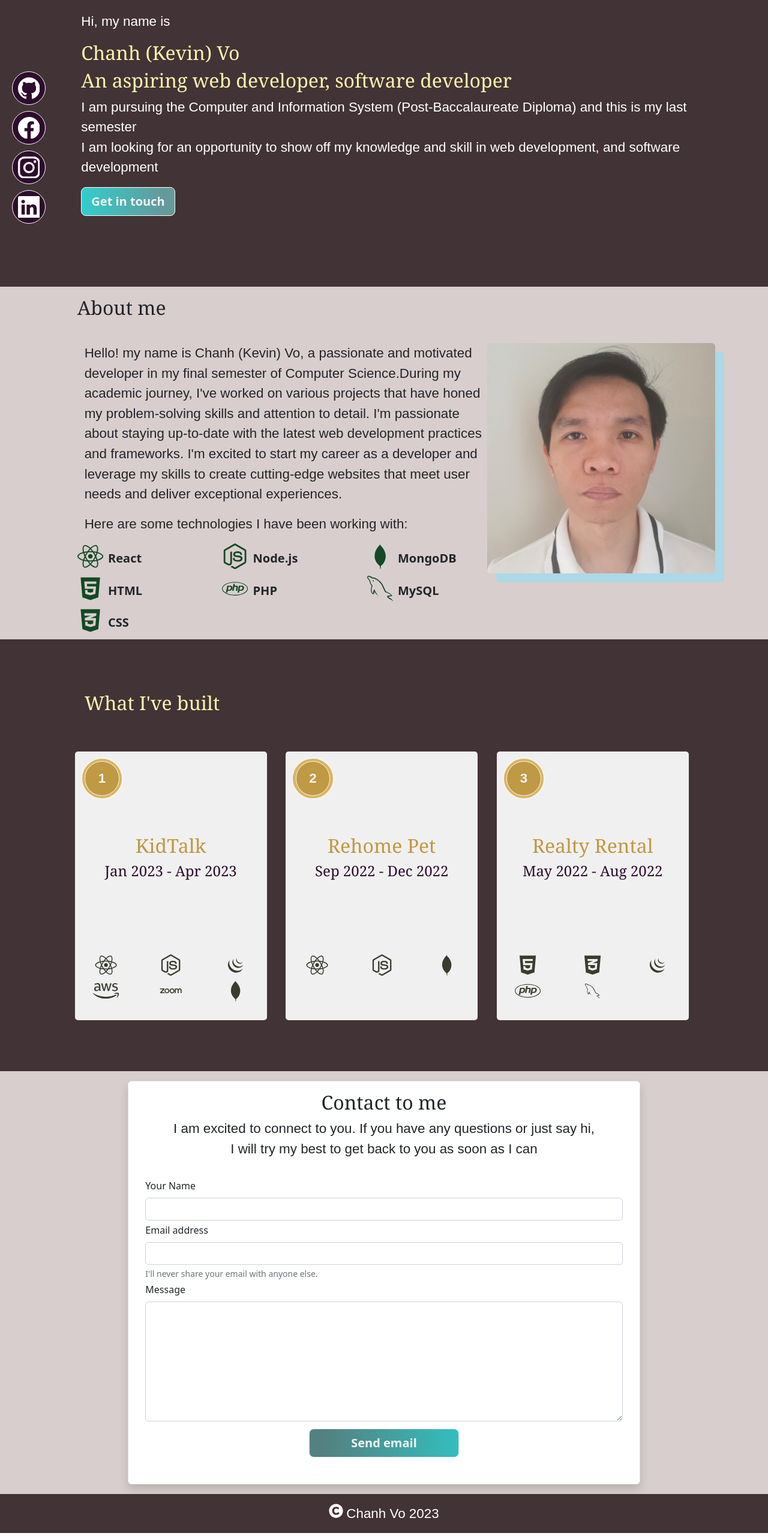
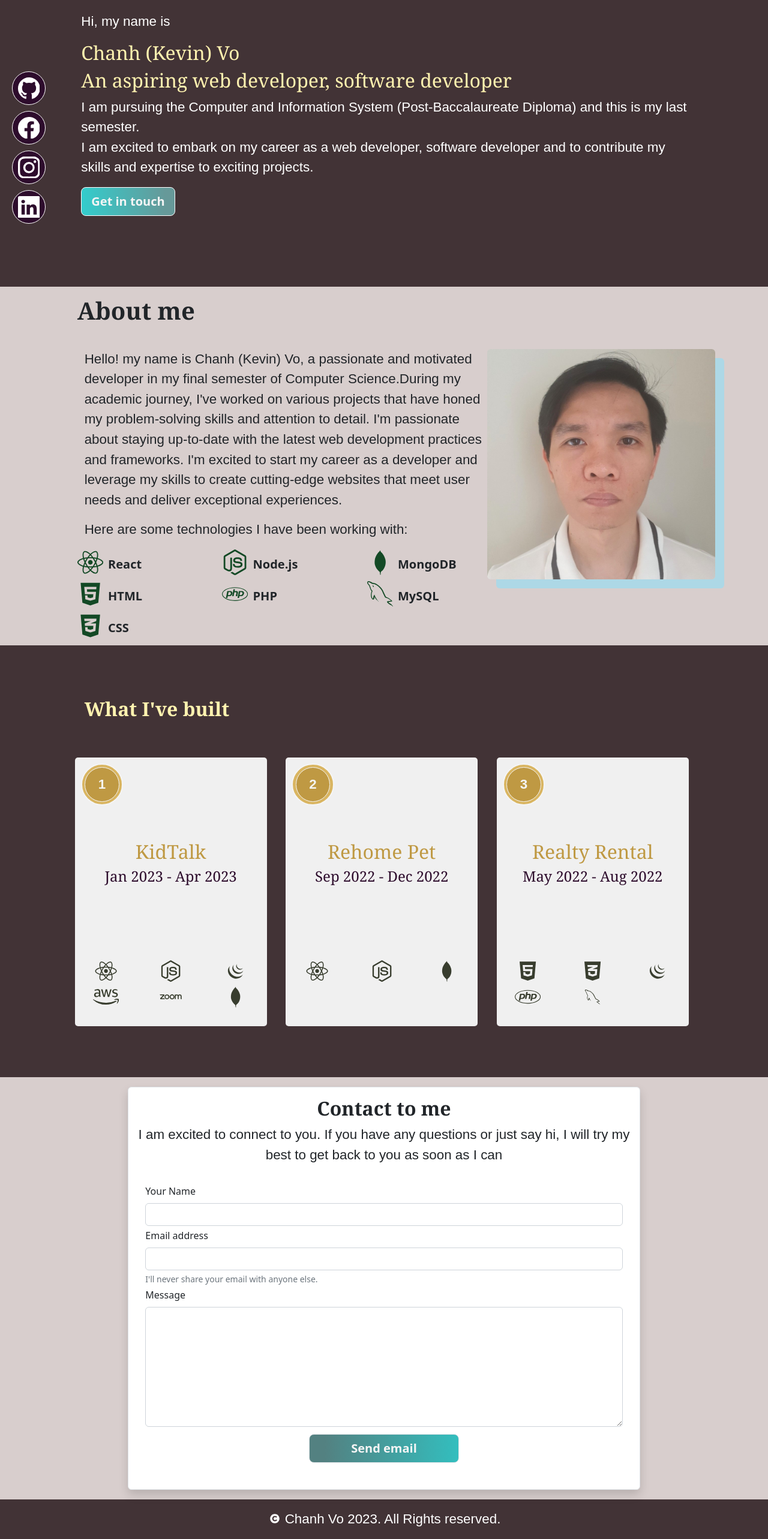
Before and after one commit to thienchanh411/chanhvo-porfolio, a React (Create React App) app: page / in a window 1280 px wide. Shown: the part 154-2720 px from the top of the page at 60% size. Built offline with nearby package versions, Linux system fonts and the light colour scheme.

Commit message:
Modified content

```diff
--- a/src/App.css
+++ b/src/App.css
@@ -4,6 +4,9 @@ p {
 
 h1, h2, h3, h4, h5 {
     font-family: Georgia, serif;
+}
+#aboutMeTxt, #projectTitleTxt, #textContactMe >h3 {
+    font-weight: bold;
 }
 p {
     font-family: Arial, Helvetica, sans-serif;
@@ -51,13 +54,7 @@ p {
 }
 
 
-/* ABOUT ME PART */
-/* #aboutMeTxt{
-    border: 1px white solid;
-    padding: 15px;
-    background: linear-gradient(to left, #006666 10%, #99ffcc 100%);
-    border-radius: 20px;
-} */
+
 #imgAboutMe {
     box-shadow: 15px 15px lightblue;
 }
@@ -65,10 +62,6 @@ p {
     /* width: calc(100% +  30%); */
     padding-left: 10px;
     border: 1px;
-    /* position: relative;
-    left: -19vh;
-    right: 19vh; */
-
     border-radius: 5px;
     color: white;
     background: rgb(149, 177, 167);
@@ -386,8 +379,9 @@ p {
         padding-top: 7px;
     }
     .iconProjectCardModal{
-        width: 7vh;
-        height: 7vh;
+        width: 2.7rem;
+        height: 2.7rem;
+        padding-top: 7px;
     }
     #textContactMe{
         font-size: 80%;
@@ -481,6 +475,12 @@ p {
         display: flex;
         justify-content: center;
         align-items: center;
+    }
+
+    .iconProjectCardModal{
+        width: 2.7rem;
+        height: 2.7rem;
+        padding-top: 7px;
     }
 
     .fabIconsBottom {
@@ -629,6 +629,9 @@ p {
         padding-right: 2rem;
         min-height: 45vw;
     }
+    #aboutMeTxt{
+        font-size: 2.5rem;
+    }
     #listProjectsContainer{
         padding: 0 1rem;
     }
--- a/src/components/CardProject.jsx
+++ b/src/components/CardProject.jsx
@@ -83,6 +83,7 @@ const CardProject = ({project, classCard, index}) => {
         </div>
         )
     }
+
     $(function () {
 
 
--- a/src/components/ContactMe.jsx
+++ b/src/components/ContactMe.jsx
@@ -45,7 +45,7 @@ const ContactMe = () => {
 
                     <div id="textContactMe" className="row mt-3">
                         <h3 className="text-center">Contact to me</h3>
-                        <p className="text-center">I am excited to connect to you. If you have any questions or just say hi,<br /> I will try my best to get back to you as soon as I can
+                        <p className="text-center">I am excited to connect to you. If you have any questions or just say hi, I will try my best to get back to you as soon as I can
                         </p>
                     </div>
 
--- a/src/components/Footer.jsx
+++ b/src/components/Footer.jsx
@@ -3,8 +3,8 @@ const Footer = () => {
     return (
         <div style={{background: "#423336"}}>
             <div className="d-flex flex-direction-row justify-content-center pt-3">
-                <FaCopyright style={{width: "1.5rem", height: "1.5rem", color: "white"}}/>
-                <p style={{ marginLeft: "5px", color: "white"}}>Chanh Vo 2023</p>
+                <FaCopyright style={{width: "1.5rem", height: "1.5rem", color: "white", paddingTop: "0.5em"}}/>
+                <p style={{ marginLeft: "5px", color: "white"}}>Chanh Vo 2023. All Rights reserved.</p>
 
             </div>
 
--- a/src/components/GeneralInfomation.jsx
+++ b/src/components/GeneralInfomation.jsx
@@ -10,8 +10,8 @@ const GeneralInfomation = () => {
                 <p className=" text-white">Hi, my name is</p>
                 <h2 className="" style={{color: "#fff3b0"}}>Chanh (Kevin) Vo</h2>
                 <h2 className="" style={{color: "#fff3b0"}}>An aspiring web developer, software developer</h2>
-                <p className="text-white">I am pursuing the Computer and Information System (Post-Baccalaureate Diploma) and this is my last semester<br>
-                </br>I am looking for an opportunity to show off my knowledge and skill in web development, and software development</p>
+                <p className="text-white">I am pursuing the Computer and Information System (Post-Baccalaureate Diploma) and this is my last semester.<br>
+                </br>I am excited to embark on my career as a web developer, software developer and to contribute my skills and expertise to exciting projects.</p>
                 <HashLink className="nav-link text-white" to="/#contactme">
                     <button id="btnGetInTouch" className="btn btn-lg btn">Get in touch</button>
                 </HashLink>
--- a/src/components/NavBar.jsx
+++ b/src/components/NavBar.jsx
@@ -34,7 +34,7 @@ const NavigationBar = () => {
           <HashLink className="nav-link text-white" to="/">Home</HashLink>
           <HashLink className="nav-link text-white" to="/#aboutme">About</HashLink>
           <HashLink className="nav-link text-white" to="/#listprojects">Project</HashLink>
-          <HashLink className="nav-link text-white" to="testimonial">Testimonial</HashLink>
+          {/* <HashLink className="nav-link text-white" to="testimonial">Testimonial</HashLink> */}
           <HashLink className="nav-link text-white" to="/#contactme">Contact</HashLink>
 
         </Nav>
```
